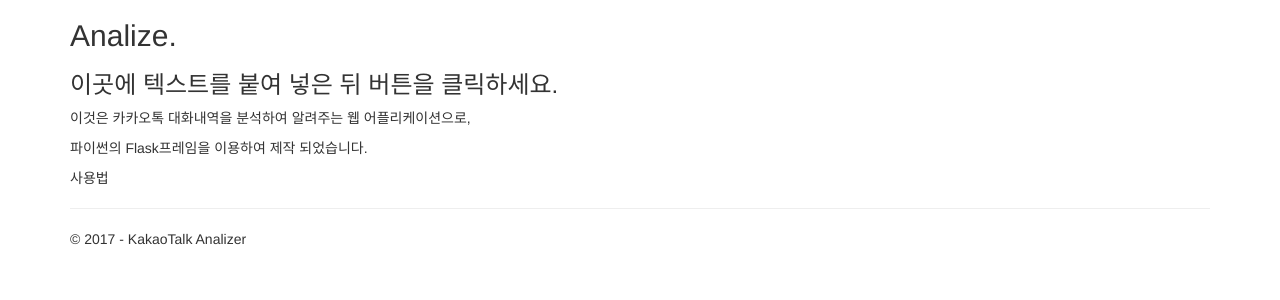
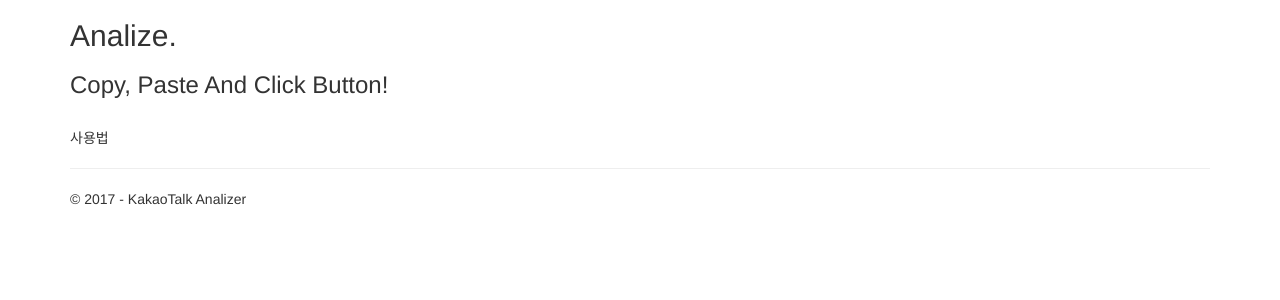
Before and after one commit to cosmoquester/KakaoAnalyzer, a Flask app: page /Analize in a window 1280 px wide. Shown: the part 51-351 px from the top of the page. Run offline with Flask 2, Linux system fonts and the light colour scheme; some libraries are stand-ins or nearby versions.

Commit message:
파이썬파일에서 parameter인 message에 한글을 넣으ᄆ면 에러남 일단 영어로함

```diff
--- a/templates/Analize.html
+++ b/templates/Analize.html
@@ -4,10 +4,7 @@
 
 <h2>{{ title }}.</h2>
 <h3>{{ message }}</h3>
-
-<p>이것은 카카오톡 대화내역을 분석하여 알려주는 웹 어플리케이션으로,</p>
-<p>파이썬의 Flask프레임을 이용하여 제작 되었습니다.</p>
-
+<br>
 <p>사용법</p>
 
 {% endblock %}
--- a/views.py
+++ b/views.py
@@ -43,7 +43,7 @@ def Analize():
         'Analize.html',
         title='Analize',
         year=datetime.now().year,
-        message='이곳에 텍스트를 붙여 넣은 뒤 버튼을 클릭하세요.'
+        message='Copy, Paste And Click Button!'
     )
 
 if __name__ == '__main__':
```
